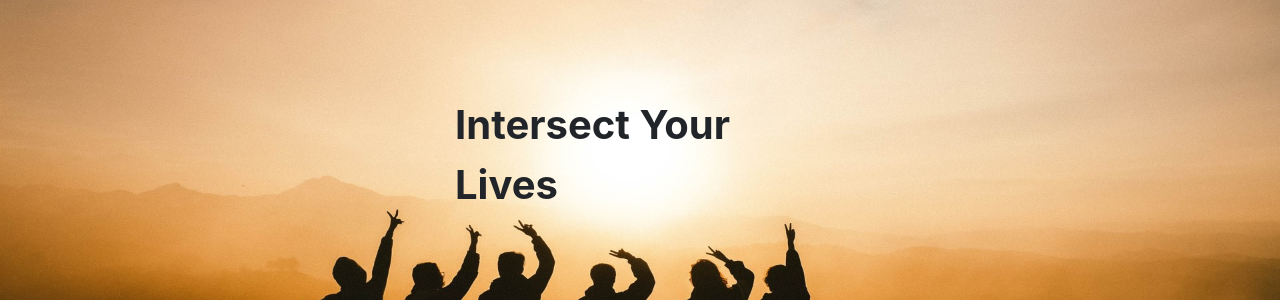
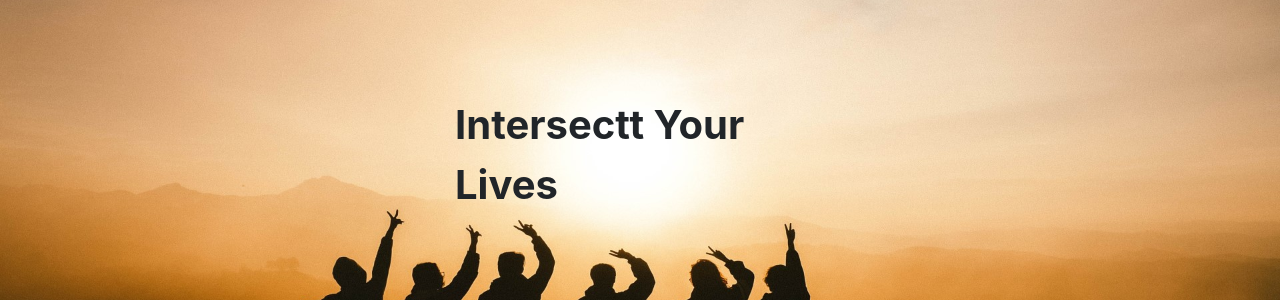
Before and after one commit to padminishreshta/Capstone, a Django app: page / in a window 1280 px wide. Shown: the part 197-497 px from the top of the page. Run offline with Django 3.2, Linux system fonts and the light colour scheme; some libraries are stand-ins or nearby versions.

Commit message:
Update home.html

```diff
--- a/templates/home.html
+++ b/templates/home.html
@@ -5,7 +5,7 @@
         <div class="container-fluid">
             <div class="row">
                 <div class="col-lg-8">
-                    <p style="margin-top:5em;margin-left:11em;font-size: 40px;font-weight: bolder;">Intersect Your Lives</p>
+                    <p style="margin-top:5em;margin-left:11em;font-size: 40px;font-weight: bolder;">Intersectt Your Lives</p>
                 </div>
             </div>
         </div>
```
